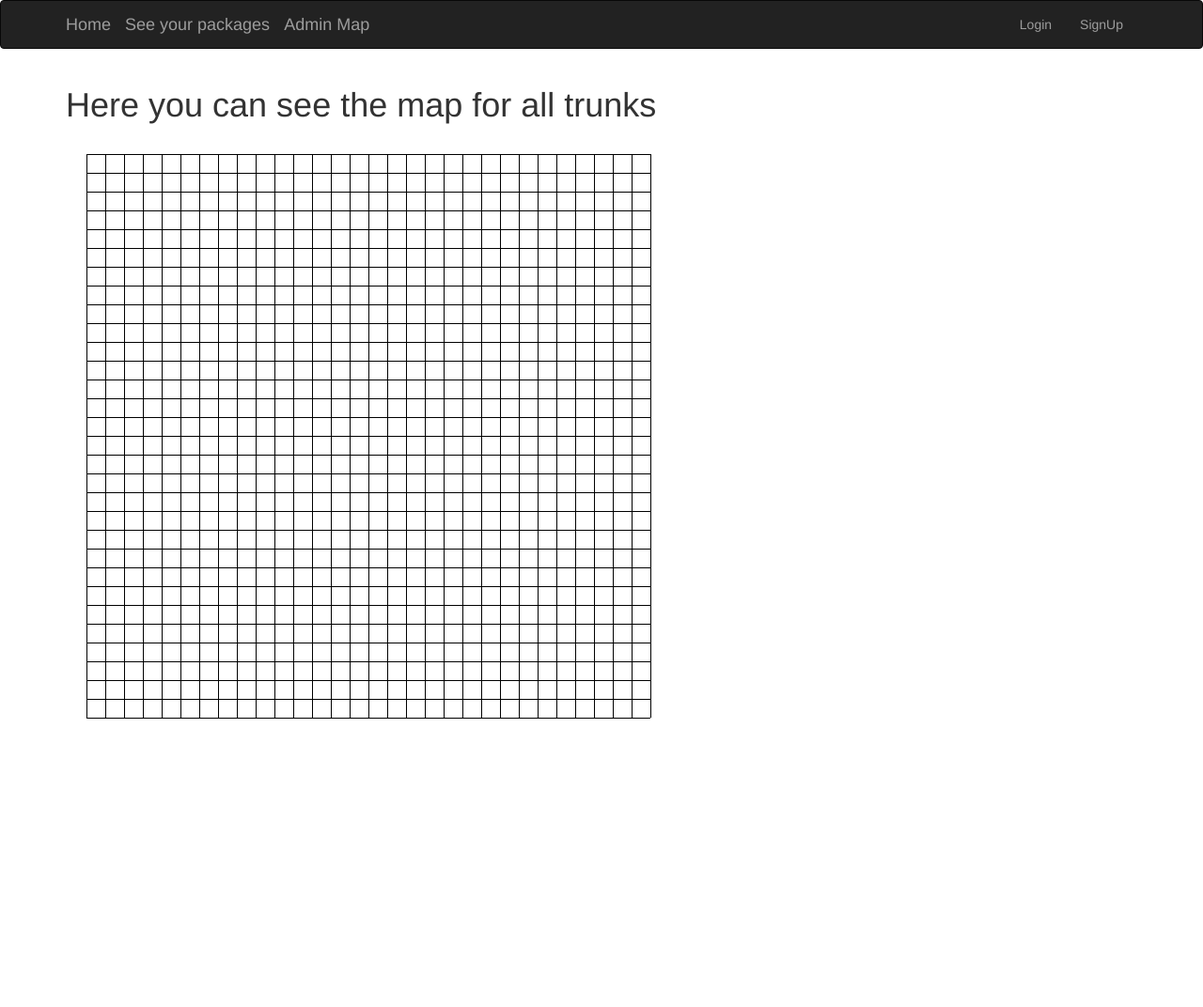
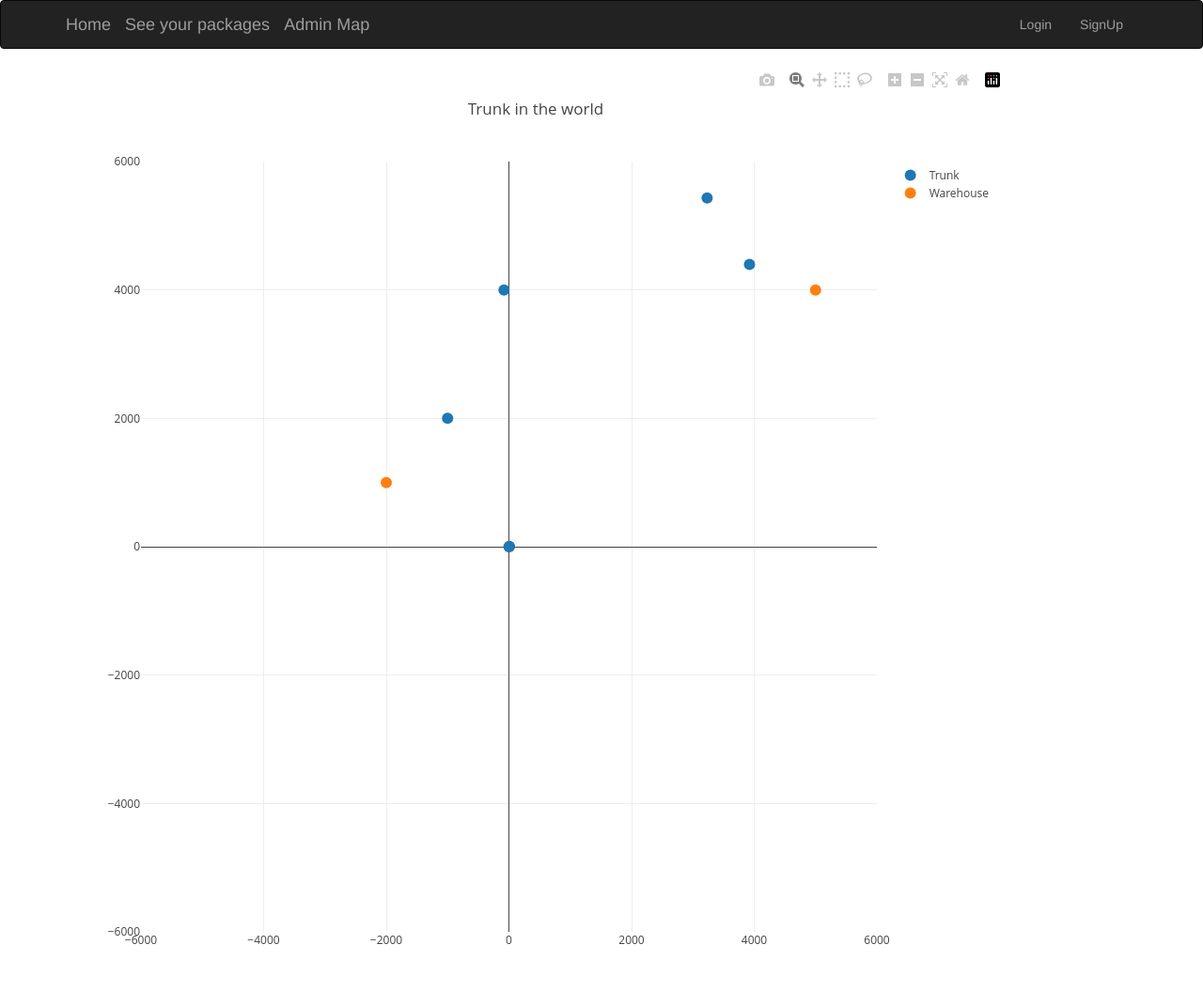
Before and after one commit to FV215b/ups, a Django app: page /admin_map/ in a window 1280 px wide. Shown: the whole page at 94% size. Before the commit the page ends 765 px from the top, so only its background shows below. Run offline with Django 3.2, Linux system fonts and the light colour scheme; data comes from the database, SQL or seed files in the repository; both versions use the stored data as it was after the commit; some libraries are stand-ins or nearby versions.

Commit message:
admin map page

```diff
--- a/apps/templates/apps/admin_map.html
+++ b/apps/templates/apps/admin_map.html
@@ -1,35 +1,54 @@
 {% extends 'base.html' %}
 {% block content %}
-<h1>Here you can see the map for all trunks</h1>
-<canvas id="canvas" width="650px" height="650px" style="background: #fff; margin:20px"></canvas>
+<script src="https://cdn.plot.ly/plotly-latest.min.js"></script>
+<div id="myDiv" style="width: 1000px; height: 1000px;"><!-- Plotly chart will be drawn inside this DIV --></div>
+<script>
+    var trace1 = {
+//        x: [-1000, 3000, 99, -300, -250],
+//        y: [1000, -230, 5000, -3700, -4000],
+        mode: 'markers',
+        type: 'scatter',
+        name: 'Trunk',
+//        text: ['A-1', 'A-2', 'A-3', 'A-4', 'A-5'],
+        marker: { size: 12 }
+    };
+    trace1.x = [];
+    trace1.y = [];
+    trace1.text = [];
+    {% for trunk in trunks %}
+        trace1.x.push({{trunk.last_x}});
+        trace1.y.push({{trunk.last_y}});
+        trace1.text.push("{{trunk.strStatus}}");
+    {% endfor %}
 
-<script type="text/javascript" language="javascript">
-    // Box width
-    var bw = 600;
-    // Box height
-    var bh = 600;
-    // Padding
-    var p = 2;
+    var trace2 = {
+        mode: 'markers',
+        type: 'scatter',
+        name: 'Warehouse',
+        marker: { size: 12 }
+    };
 
-    var canvas = document.getElementById("canvas");
-    var context = canvas.getContext("2d");
-    function drawBoard(){
-        for (var x = 0; x <= bw; x += 20) {
-            context.moveTo(0.5 + x + p, p);
-            context.lineTo(0.5 + x + p, bh + p);
-        }
+    trace2.x = [];
+    trace2.y = [];
+    trace2.text = [];
+    {% for warehouse in warehouses %}
+        trace2.x.push({{warehouse.x}});
+        trace2.y.push({{warehouse.y}});
+        trace2.text.push("{{warehouse.strStatus}}");
+    {% endfor %}
 
+    var data = [ trace1,trace2 ];
 
-        for (var x = 0; x <= bh; x += 20) {
-            context.moveTo(p, 0.5 + x + p);
-            context.lineTo(bw + p, 0.5 + x + p);
-        }
+    var layout = {
+        xaxis: {
+            range: [ -6000, 6000 ]
+        },
+        yaxis: {
+            range: [-6000, 6000]
+        },
+        title:'Trunk in the world'
+    };
 
-        context.strokeStyle = "black";
-        context.stroke();
-    }
-
-    drawBoard();
+    Plotly.newPlot('myDiv', data, layout);
 </script>
-
 {% endblock %}
--- a/apps/views.py
+++ b/apps/views.py
@@ -101,9 +101,20 @@ def is_valid_number(value):
         return False
     try:
         int(value)
-        return int(value) >= 0
     except ValueError:
         return False
 
 def admin_map(request):
-    return render(request, "apps/admin_map.html")
+    temp_trunks = Trunk.objects.all()
+    trunks = []
+    for temp_trunk in temp_trunks:
+        trunk = deepcopy(temp_trunk)
+        trunk.strStatus = "Trunk id: " + str(trunk.trunk_id) + "  "+ intToStatus(trunk.status)
+        trunks.append(trunk)
+    temp_warehouses = Warehouse.objects.all()
+    warehouses = []
+    for temp_warehouse in temp_warehouses:
+        warehouse = deepcopy(temp_warehouse)
+        warehouse.strStatus = "Warehouse id: " + str(warehouse.warehouse_id)
+        warehouses.append(warehouse)
+    return render(request, "apps/admin_map.html", {"trunks":trunks, "warehouses":warehouses})
```
Also changed, not shown: db.sqlite3, 1 other file.
